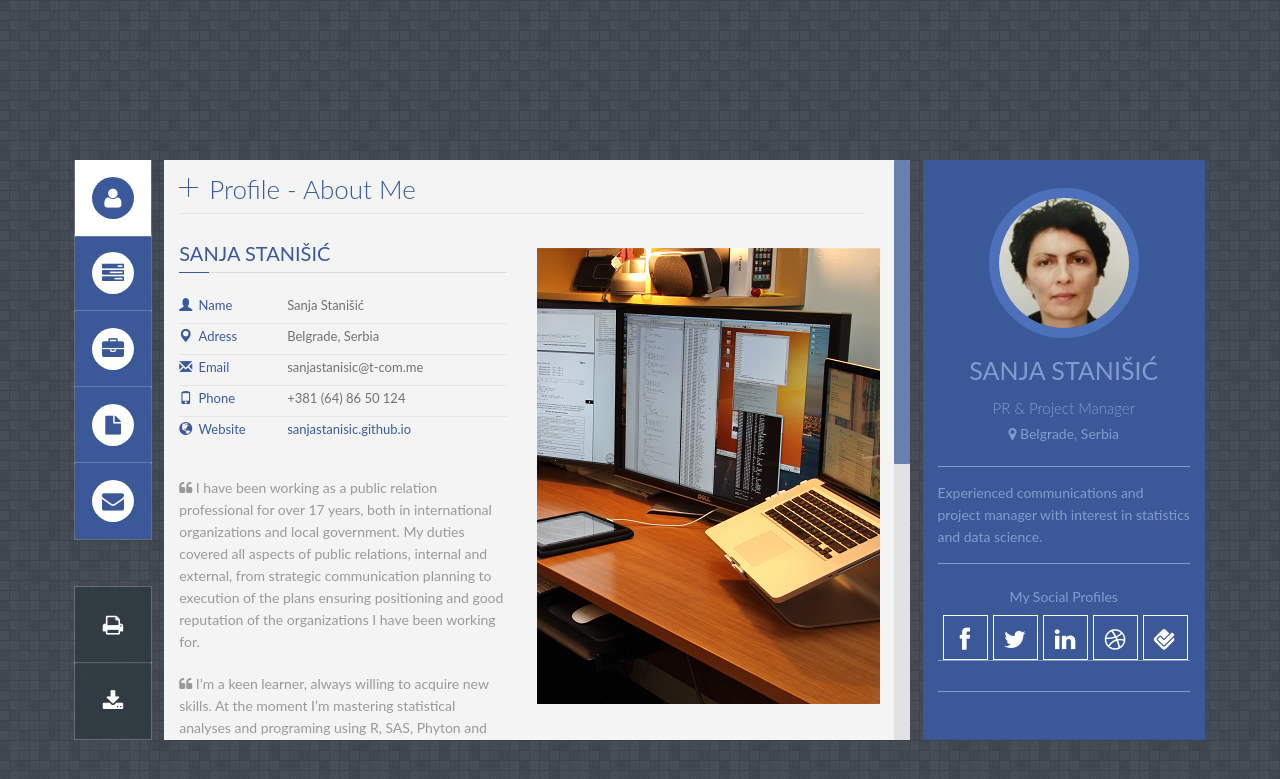
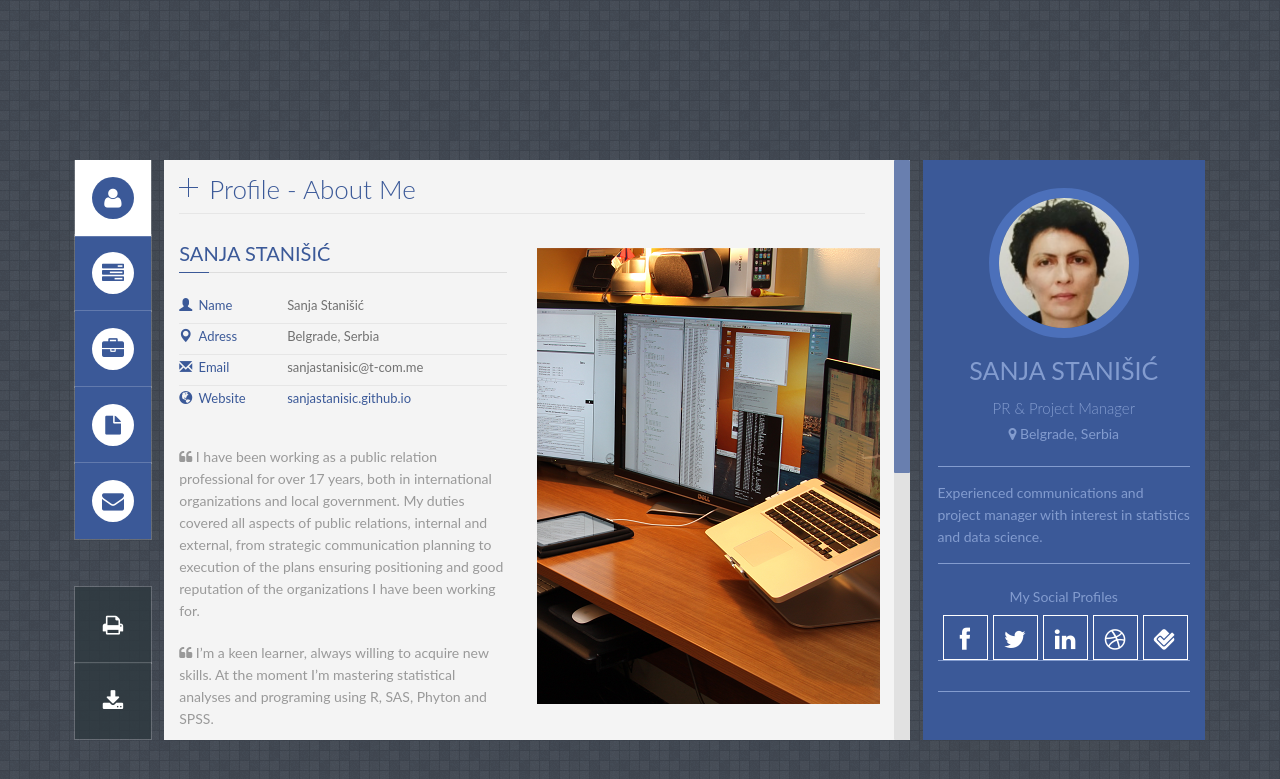
Before and after one commit to vladofilipovic/sanjastanisic.github.io, a Jekyll site: the page built from index.html, in a window 1280 px wide. Shown: the top 779 px of the page. Built offline with Jekyll 4.4.1, drawn with Linux system fonts in a browser that asks for light colours; some web fonts are replaced.

Commit message:
phone deleted

```diff
--- a/_includes/contact.html
+++ b/_includes/contact.html
@@ -24,7 +24,6 @@
                     <ul>
                         <li><span class="span-info"><i class="glyphicon glyphicon-map-marker"></i> Adress:</span> Belgrade, Serbia<br /><br /></li>
                         <li><span class="span-info"><i class="glyphicon glyphicon-envelope"></i> Email:</span> sanjastanisic@t-com.me</li>
-                        <li><span class="span-info"><i class="glyphicon glyphicon-phone"></i> Phone:</span> +381 64 86 50 124</li>
                         <li><span class="span-info"><i class="glyphicon glyphicon-globe"></i> Website:</span> sanjastanisic.github.io</li>
                         <li><span class="span-info"><i class="glyphicon glyphicon-comment"></i> Skype:</span> sanjas_bar@hotmail.com</li>
                         <!--
--- a/_includes/profile.html
+++ b/_includes/profile.html
@@ -35,12 +35,6 @@
                 <div class="clear"></div>
             </li>
 
-            <li>
-                <i class="glyphicon glyphicon-phone"></i>
-                <label>Phone</label>
-                <span class="value">+381 (64) 86 50 124</span>
-                <div class="clear"></div>
-            </li>
 
             <li>
                 <i class="glyphicon glyphicon-globe"></i>
```
